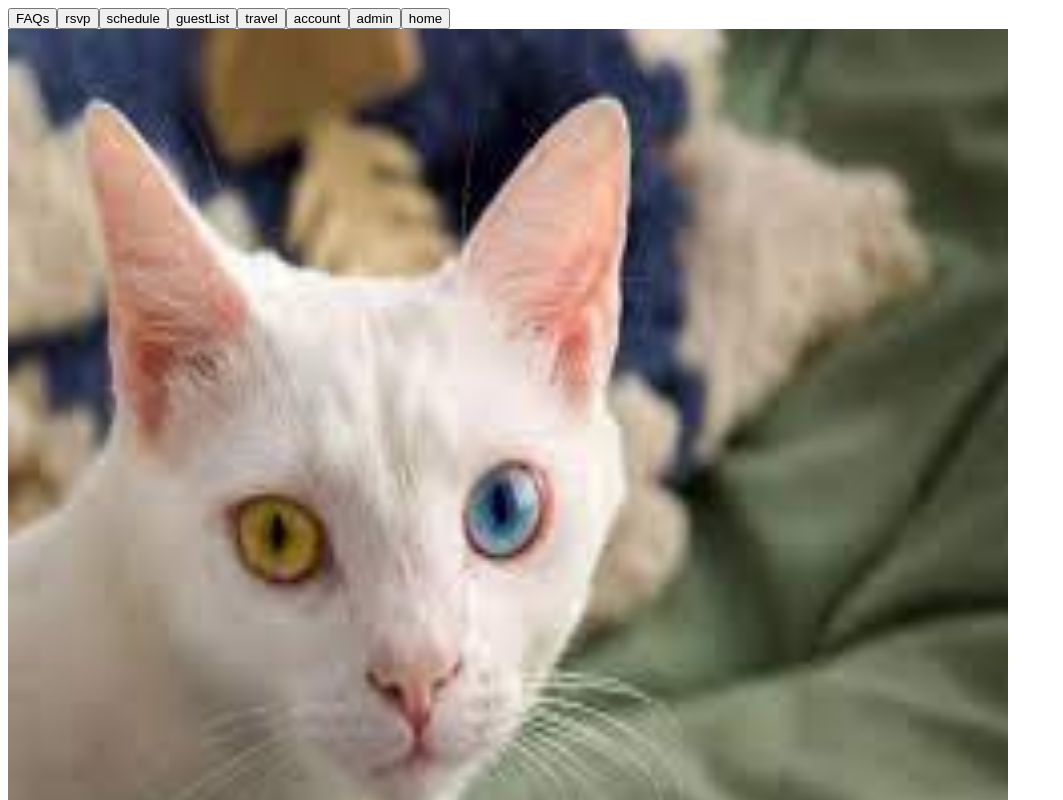
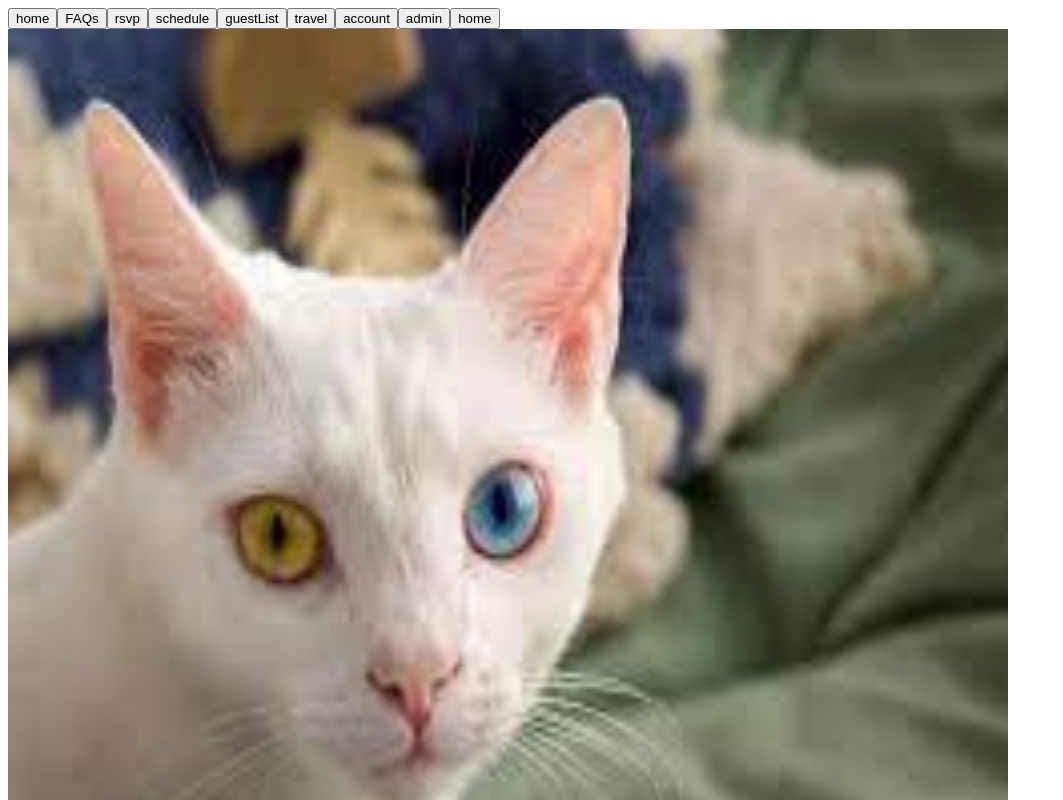
Before and after one commit to icode2code/weddingday, a Next.js app: page / in a window 1280 px wide. Shown: the top 800 px of the page, without its empty margins (0-1063 px from the left). Built offline with nearby package versions, Linux system fonts and the light colour scheme.

Commit message:
added home to testPages

```diff
--- a/pages/index.js
+++ b/pages/index.js
@@ -4,7 +4,7 @@ import ImageBig from '../src/components/images';
 import Layout from '../components/layout';
 import NavigatePage from '@/components/navigation';
 
-const testPages = ["FAQs", "rsvp", "schedule", "guestList", "travel", "account", "admin", "home"];
+const testPages = ["home", "FAQs", "rsvp", "schedule", "guestList", "travel", "account", "admin", "home"];
 
 export function NavigationTabs(tabsArray) {
     const navigationArray = testPages.map((item) => {
```
